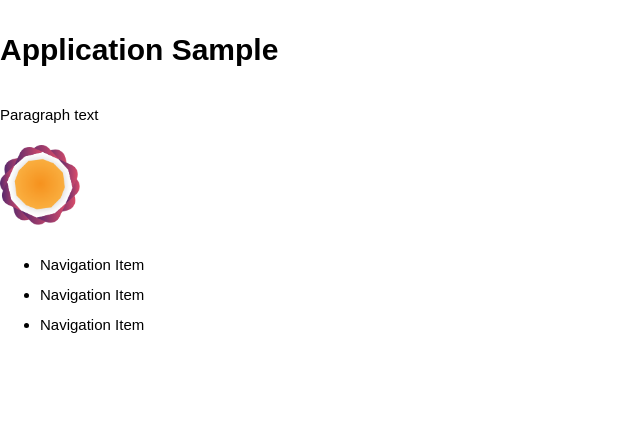
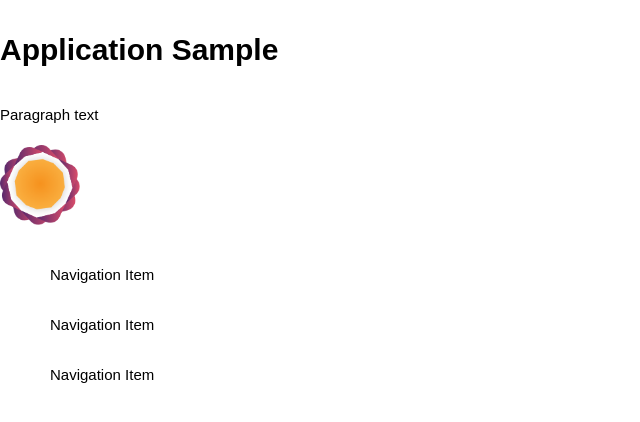
Before and after one commit to Nutod/contacts-directory, a React (Create React App) app: page / in a window 1280 px wide. Shown: the top 422 px of the page, without its empty margins (0-640 px from the left). Built offline with nearby package versions, Linux system fonts and the light colour scheme.

Commit message:
Added styles to the navigation item

```diff
--- a/src/components/elements/Navigation/NavigationItem/NavigationItem.js
+++ b/src/components/elements/Navigation/NavigationItem/NavigationItem.js
@@ -1,5 +1,19 @@
 import React from "react";
+import styled from "styled-components";
+
+const ListItem = styled.li`
+	list-style: none;
+	margin-right: 2rem;
+	padding: 1rem;
+	cursor: pointer;
+
+	&:hover {
+		color: crimson;
+	}
+`;
+
+// This component will implement links
 
 export default function NavigationItem() {
-	return <li>Navigation Item</li>;
+	return <ListItem>Navigation Item</ListItem>;
 }
```
